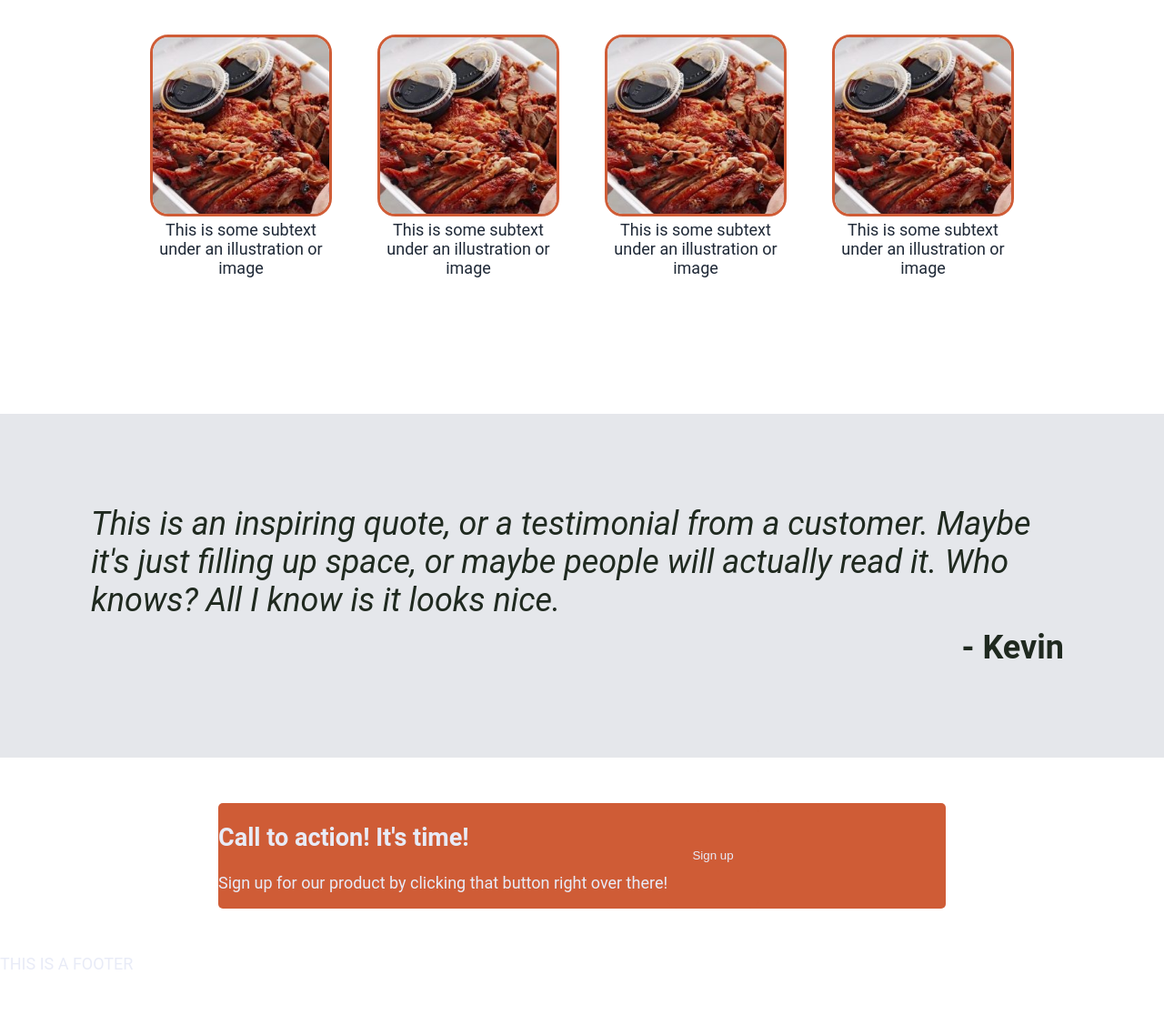
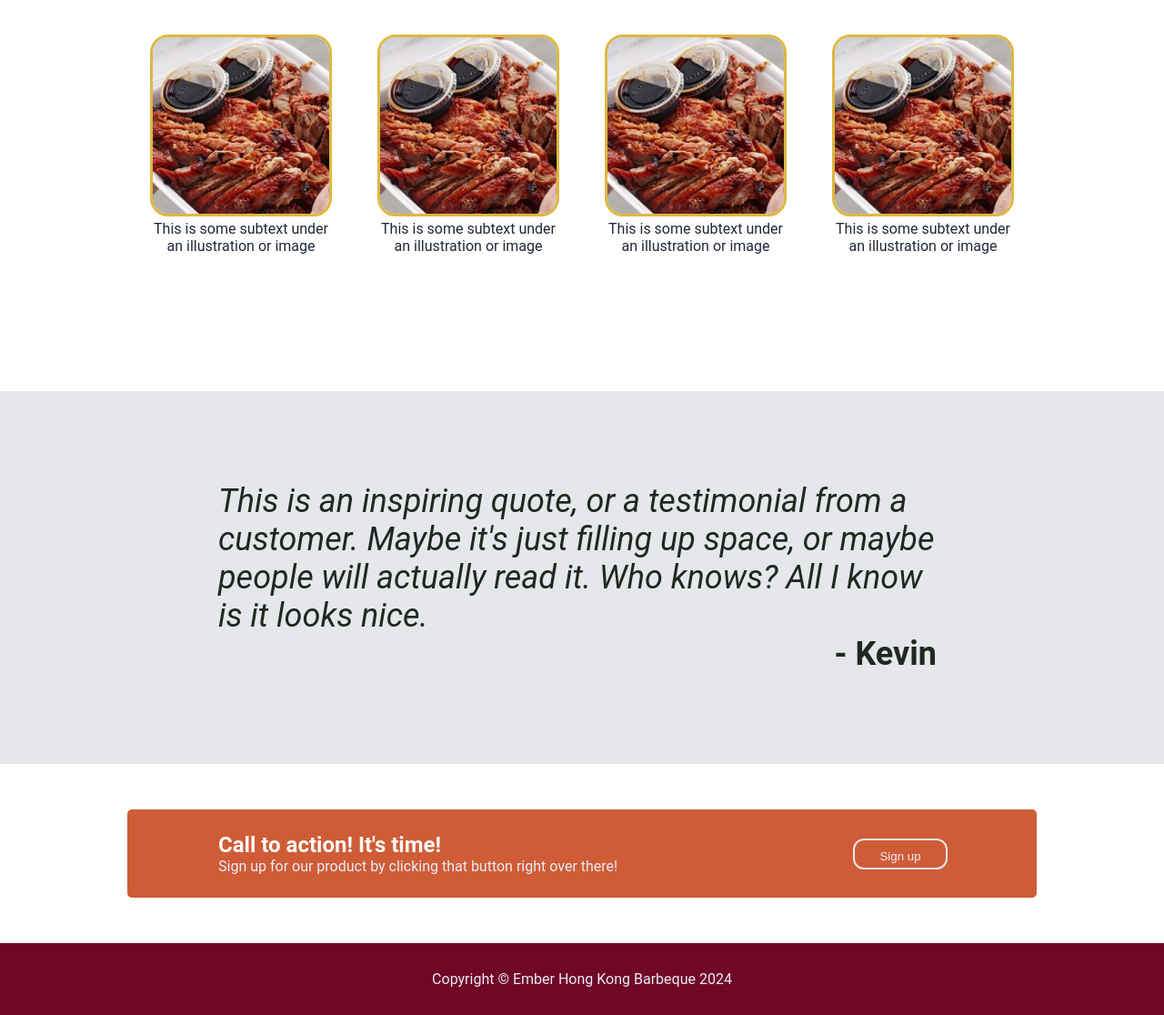
Before and after one commit to dereklwh/odinproject, a plain HTML site: page landingpage/index.html in a window 1280 px wide. Shown: the part 559-1675 px from the top of the page at 91% size. Before the commit the page ends 1629 px from the top, so only its background shows below. Drawn offline with Linux system fonts and the light colour scheme.

Commit message:
finish assignment

```diff
--- a/landingpage/assets/styles.css
+++ b/landingpage/assets/styles.css
@@ -3,7 +3,7 @@
 }
 
 body {
-    font-size: 18px;
+    font-size: 16px;
     color: #E8EBF7;
     font-family: 'Roboto', sans-serif;
     margin: 0;
@@ -96,7 +96,7 @@ button {
     max-width: 200px;
     height: 200px;
     border-radius: 10%;
-    border: 3px solid #CF5C36
+    border: 3px solid #DEB841
 }
 
 .container3 {
@@ -110,9 +110,11 @@ button {
 }
 
 .quote {
+    display: flex;
+    flex-direction: column;
     color: #1f291f;
     /* outline: 1px solid black; */
-    /* width: 800px; */
+    max-width: 800px;
 }
 
 .quoter {
@@ -130,9 +132,30 @@ button {
 
 .banner {
     display: flex;
-    width: 800px;
+    width: 1000px;
     background-color: #CF5C36;
     border-radius: 5px;
-    margin: 50px 100px;
+    padding: 25px 100px;
+    margin: 50px 50px;
+    align-self: center;
+    justify-content: space-between;
+}
+
+.banner button {
+    outline: 2px solid #E5E7EB;
+    height: 30px;
     align-self: center;
 }
+
+.banner .header{
+    color: #F9FAF8;
+    font-size: 24px;
+}
+
+.footer {
+    display: flex;
+    background-color: #710627;
+    align-items: center;
+    justify-content: center;
+    padding: 30px;
+}
--- a/landingpage/index.html
+++ b/landingpage/index.html
@@ -32,15 +32,15 @@
             <div class="text">This is some subtext under an illustration or image</div>
         </div>
         <div class="item">
-            <img src="assets/placeholderimage.jpeg" alt="product1">
+            <img src="assets/placeholderimage.jpeg" alt="product2">
             <div class="text">This is some subtext under an illustration or image</div>
         </div>
         <div class="item">
-            <img src="assets/placeholderimage.jpeg" alt="product1">
+            <img src="assets/placeholderimage.jpeg" alt="product3">
             <div class="text">This is some subtext under an illustration or image</div>
         </div>
         <div class="item">
-            <img src="assets/placeholderimage.jpeg" alt="product1">
+            <img src="assets/placeholderimage.jpeg" alt="product4">
             <div class="text">This is some subtext under an illustration or image</div>
         </div>
     </div>
@@ -50,20 +50,20 @@
             <i>This is an inspiring quote, or a testimonial from a customer. Maybe it's just filling
             up space, or maybe people will actually read it. Who knows? All I know is it looks nice.
             </i>
+            <div class="quoter">- Kevin</div>
         </div>
-        <div class="quoter">- Kevin</div>
     </div>
     <div class="container4">
         <div class="banner">
             <div class="text">
-                <h2>Call to action! It's time!</h3>
-                <p>Sign up for our product by clicking that button right over there!</p>
+                <div class="header">Call to action! It's time!</div>
+                <div>Sign up for our product by clicking that button right over there!</div>
             </div>
             <button>Sign up</button>
         </div>
     </div>
     <div class="footer">
-        THIS IS A FOOTER
+        Copyright &copy; Ember Hong Kong Barbeque 2024
     </div>
 </body>
 </html>
```
